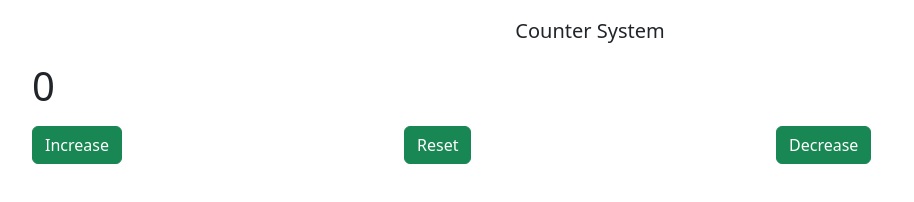
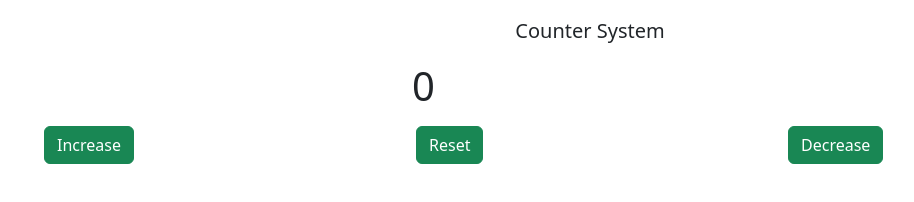
Before and after one commit to MarkRyuo/Counter_Program, a website: page src/index.html in a window 1280 px wide. Shown: the whole page, without its empty margins (50-964 px from the left). Drawn offline with nearby package versions, Linux system fonts and the light colour scheme.

Commit message:
udpate herE

```diff
--- a/src/index.html
+++ b/src/index.html
@@ -10,12 +10,13 @@
 
   <section>
     <div class="container-lg my-3">
-      <div class="row justify-content-center align-items-center">
+
         <div class="text-center">
           <p class="lead">Counter System</p>
         </div>
+
         <form action="">
-            <div class="row">
+          <div class="row justify-content-center align-items-center">
               <div class="col-4">
                 <p class="display-6">0</p>
               </div>
@@ -33,15 +34,14 @@
 
                 </div>
 
-            </div>
+            </div> <!-- row end -->
         </form>
-      </div> <!-- row end -->
-    </div>
+      </div>
 
 
   </section>
 
 
-  <script src="https://cdn.jsdelivr.net/npm/bootstrap@5.3.2/dist/js/bootstrap.bundle.min.js" integrity="sha384-C6RzsynM9kWDrMNeT87bh95OGNyZPhcTNXj1NW7RuBCsyN/o0jlpcV8Qyq46cDfL" crossorigin="anonymous"></script>
+<script src="../node_modules/bootstrap/dist/js/bootstrap.bundle.min.js"></script>
 </body>
 </html>
```
